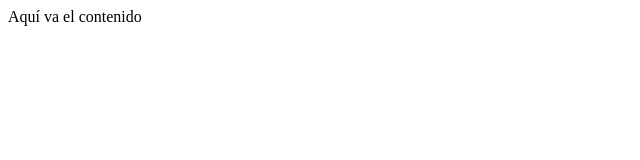
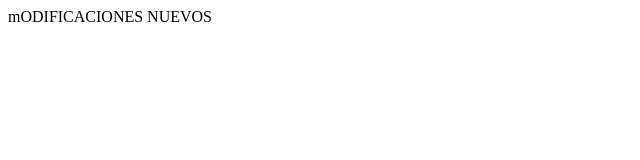
Before and after one commit to Luiscordonc/CursoGit, a plain HTML site: page Index.html in a window 1280 px wide. Shown: the whole page, without its empty margins (0-640 px from the left). Drawn offline with Linux system fonts and the light colour scheme.

Commit message:
Modificaciones al body

```diff
--- a/Index.html
+++ b/Index.html
@@ -3,6 +3,6 @@
 		<title>Mi página de ejemplo</title>
 	</head>
 	<body>
-	Aquí va el contenido
+	mODIFICACIONES NUEVOS
 	</body>
 </html>
```
